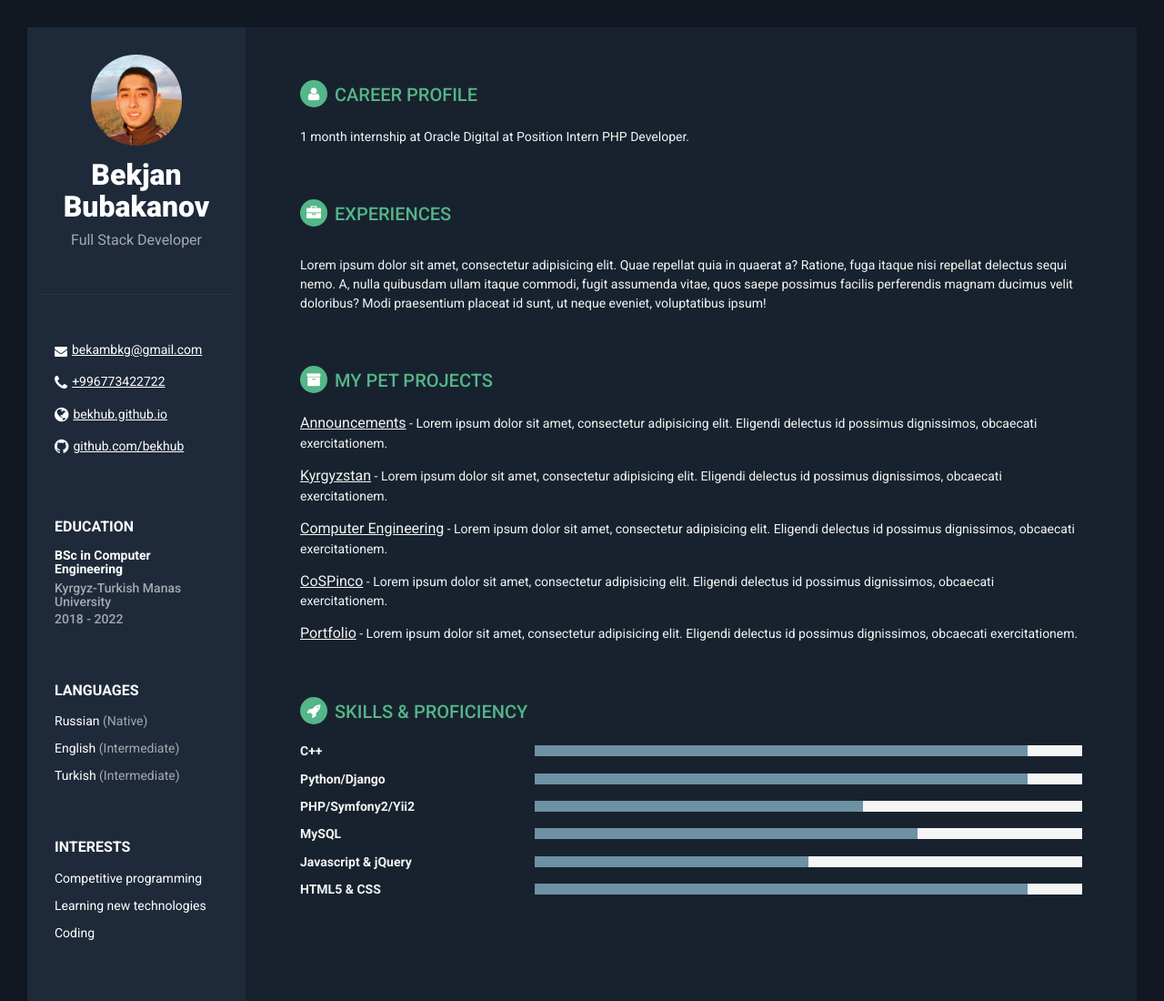
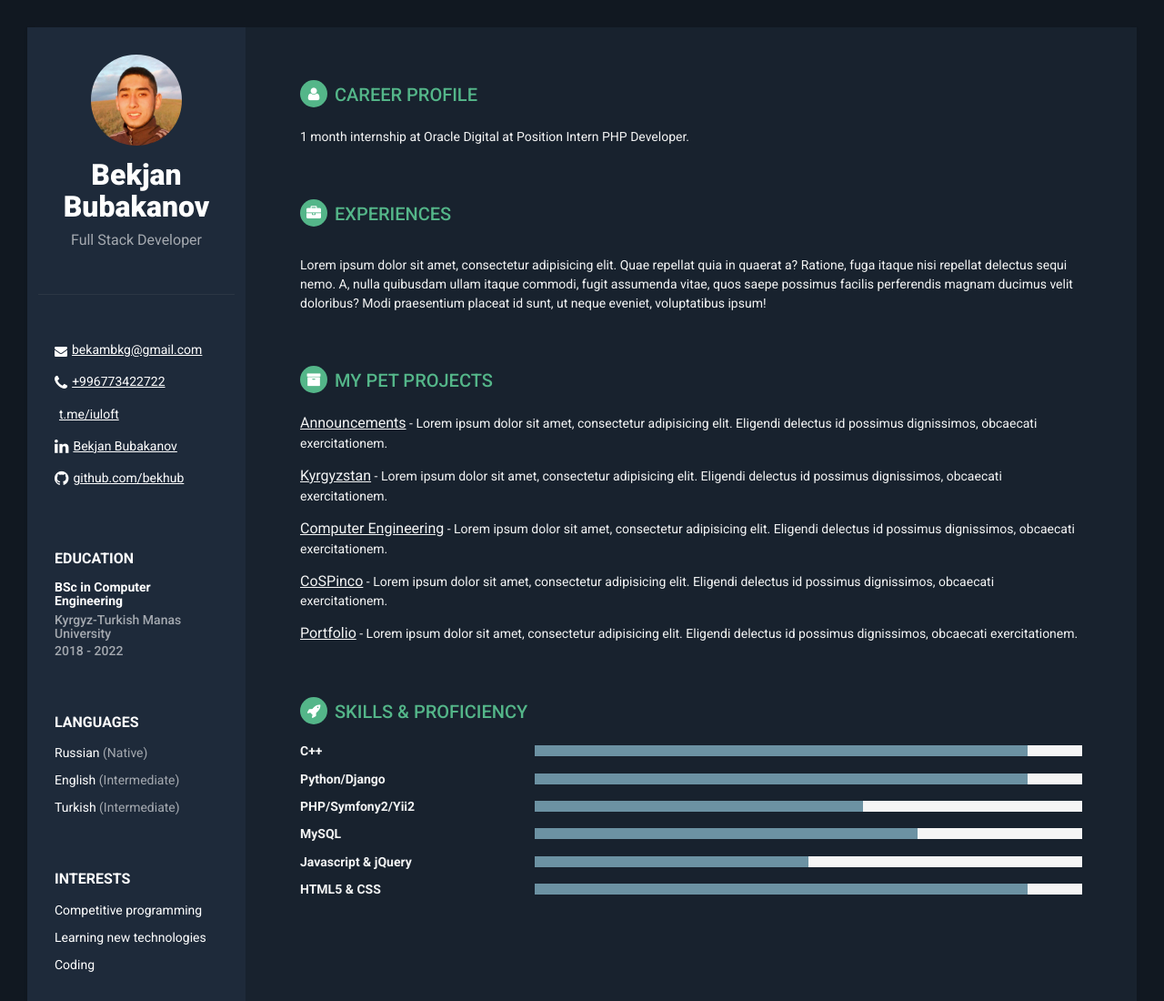
Before and after one commit to bekhub/bekhub.github.io, a plain HTML site: page index.html in a window 1280 px wide. Shown: the top 1100 px of the page at 91% size. Drawn offline with Linux system fonts and the light colour scheme.

Commit message:
Update index.html

```diff
--- a/index.html
+++ b/index.html
@@ -39,7 +39,8 @@
                 <ul class="list-unstyled contact-list">
                     <li class="email"><i class="fa fa-envelope"></i><a href="mailto: bekambkg@gmail.com">bekambkg@gmail.com</a></li>
                     <li class="phone"><i class="fa fa-phone"></i><a href="tel:+996773422722">+996773422722</a></li>
-                    <li class="website"><i class="fa fa-globe"></i><a href="https://bekhub.github.io" target="_blank">bekhub.github.io</a></li>
+                    <li class="telegram"><i class="fa fa-telegram"></i><a href="https://t.me/iuloft">t.me/iuloft</a></li>
+                    <li class="linkedin"><i class="fa fa-linkedin"></i><a href="https://linkedin.com/in/bekjan-b-7b38ba114" target="_blank">Bekjan Bubakanov</a></li>
                     <!-- <li class="linkedin"><i class="fa fa-linkedin"></i><a href="#" target="_blank">linkedin.com/in/alandoe</a></li> -->
                     <li class="github"><i class="fa fa-github"></i><a href="https://github.com/bekhub" target="_blank">github.com/bekhub</a></li>
                     <!-- <li class="twitter"><i class="fa fa-twitter"></i><a href="https://twitter.com/3rdwave_themes" target="_blank">@twittername</a></li> -->
```
